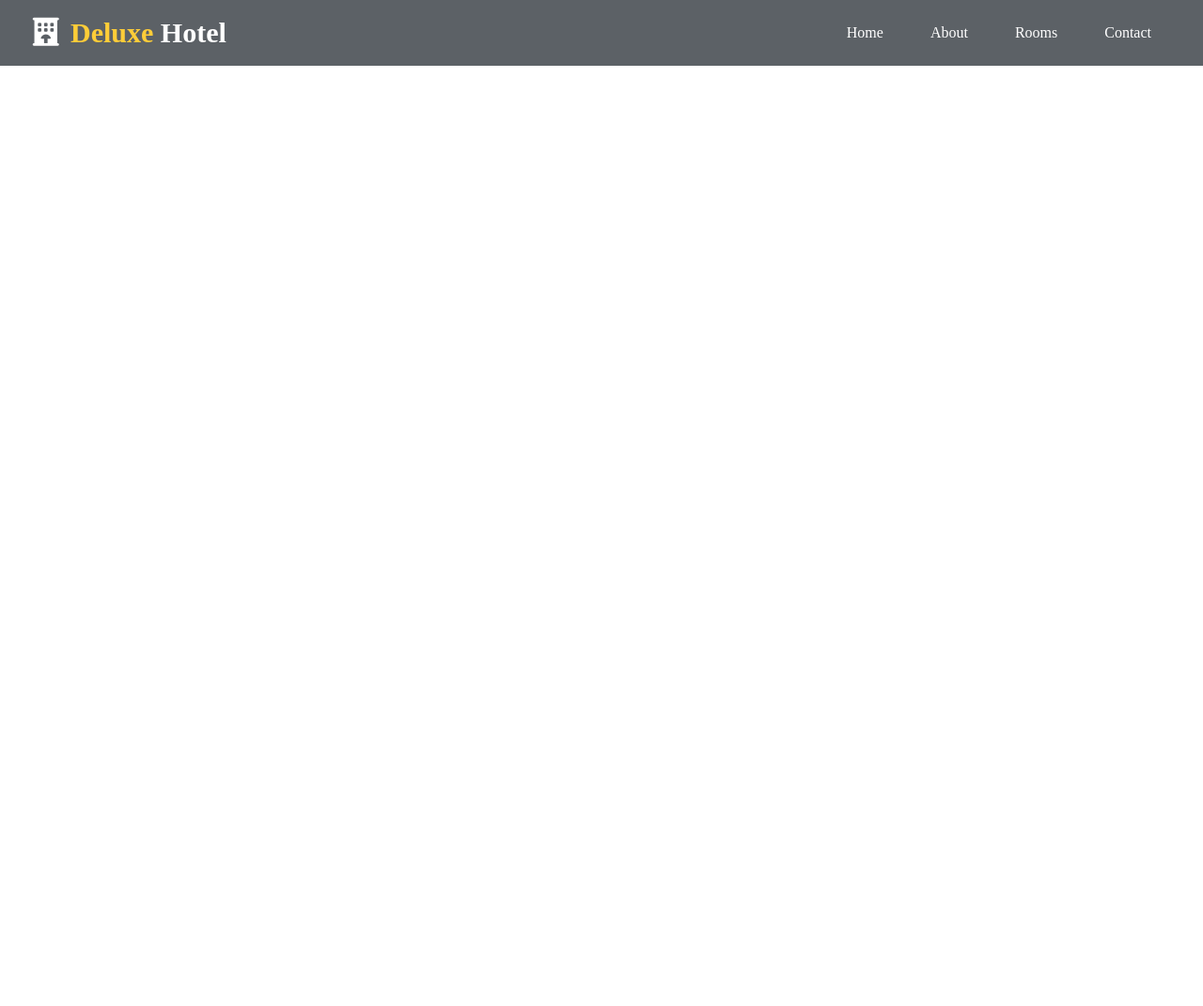
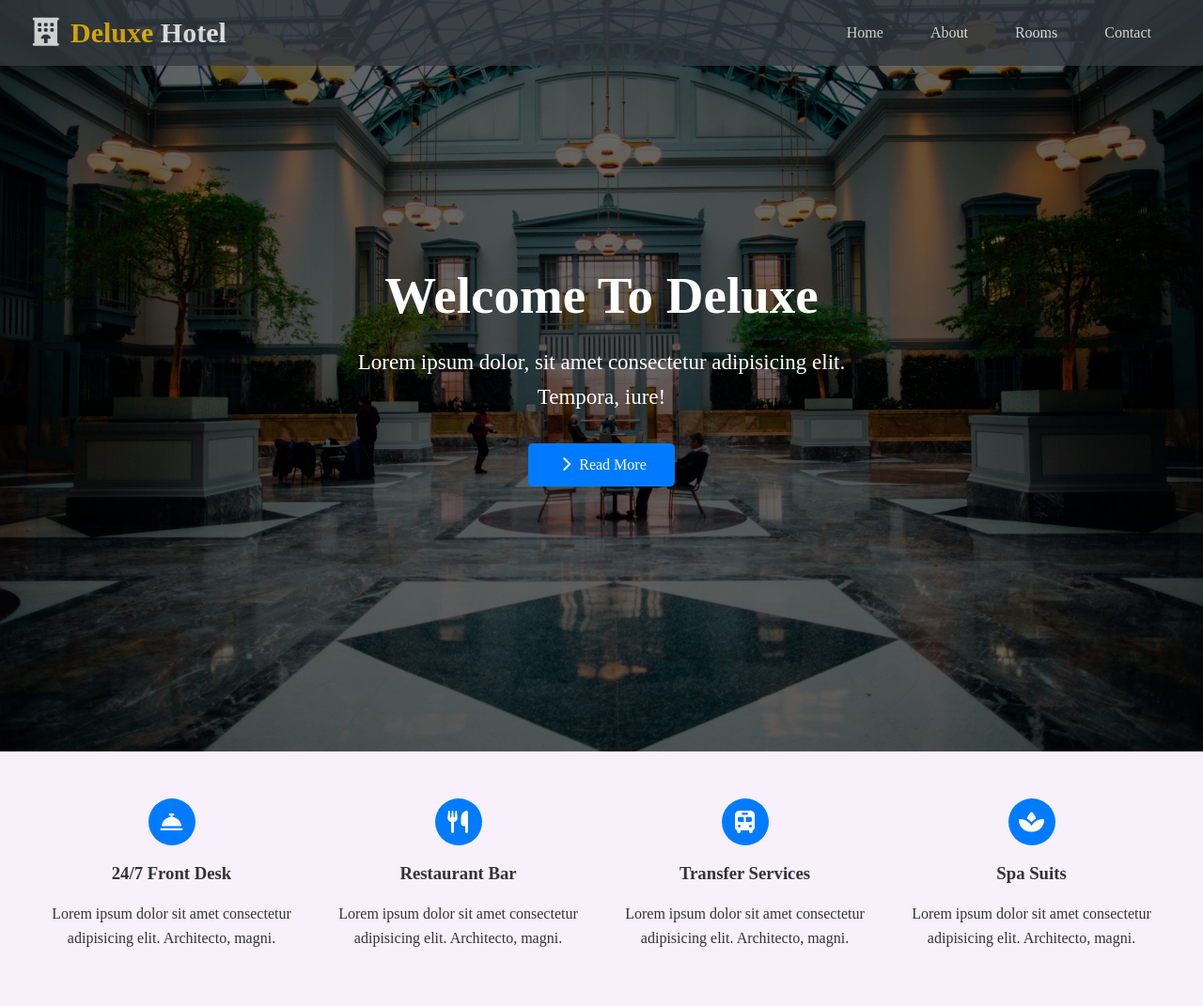
Before and after one commit to serhanbasozmen/fullstack-web-bootcamp, a plain HTML site: page 01-html-css/hotel-site/index.html in a window 1280 px wide. Shown: the whole page at 94% size. Before the commit the page ends 800 px from the top, so only its background shows below. Drawn offline with Linux system fonts and the light colour scheme; a web font is replaced by a local one.

Commit message:
feat: add services section and fix icon styling

```diff
--- a/01-html-css/hotel-site/css/style.css
+++ b/01-html-css/hotel-site/css/style.css
@@ -86,3 +86,71 @@ img {
 .navbar span {
   color: var(--warning);
 }
+
+/* header */
+
+.main-header {
+  background-image: url(../img/bg-1.jpeg);
+  background-repeat: no-repeat;
+  background-size: cover;
+  background-position: center;
+  height: 100vh;
+  color: #fff;
+  position: relative;
+}
+
+.main-header .content {
+  display: flex;
+  flex-direction: column;
+  align-items: center;
+  justify-content: center;
+  text-align: center;
+  height: 100%;
+}
+
+.main-header::before {
+  content: "";
+  position: absolute;
+  top: 0;
+  left: 0;
+  width: 100%;
+  height: 100%;
+  background: rgba(0, 0, 0, 0.6);
+}
+
+.main-header * {
+  z-index: 5;
+}
+
+.main-header .content h1 {
+  font-size: 5.5rem;
+}
+
+.main-header .content p {
+  font-size: 2.3rem;
+  max-width: 60rem;
+  margin: 2rem 0 3rem;
+}
+
+/* icons */
+
+.icons {
+  padding: 30px;
+}
+.icons h3 {
+  font-weight: 400px;
+  margin-bottom: 15px;
+}
+
+.icons i {
+  display: inline-flex;
+  background-color: var(--primary);
+  color: #fff;
+  padding: 1rem;
+  border-radius: 50%;
+  margin-bottom: 1.5rem;
+  align-items: center;
+  justify-content: center;
+  width: 5rem;
+  height: 5rem;
+}
--- a/01-html-css/hotel-site/css/utils.css
+++ b/01-html-css/hotel-site/css/utils.css
@@ -113,4 +113,17 @@
 }
 
 /* flex items */
+
+.flex-items {
+  display: flex;
+  justify-content: center;
+  text-align: center;
+  height: 100%;
+}
+
+.flex-items > div {
+  padding: 20px;
+  flex-basis: 100%;
+}
+
 /* flex grid */
--- a/01-html-css/hotel-site/index.html
+++ b/01-html-css/hotel-site/index.html
@@ -29,6 +29,65 @@
           </ul>
         </nav>
       </div>
+      <div class="content">
+        <h1>Welcome To Deluxe</h1>
+        <p>
+          Lorem ipsum dolor, sit amet consectetur adipisicing elit. Tempora,
+          iure!
+        </p>
+        <a href="" class="btn btn-primary">
+          <i class="fa-solid fa-chevron-right"></i>
+          Read More
+        </a>
+      </div>
     </header>
+
+    <main>
+      <!-- services -->
+      <section id="services" class="icons bg-light">
+        <div class="flex-items">
+          <div>
+            <i class="fa-solid fa-bell-concierge fa-xl"></i>
+            <div>
+              <h3>24/7 Front Desk</h3>
+              <p>
+                Lorem ipsum dolor sit amet consectetur adipisicing elit.
+                Architecto, magni.
+              </p>
+            </div>
+          </div>
+          <div>
+            <i class="fa-solid fa-utensils fa-xl"></i>
+            <div>
+              <h3>Restaurant Bar</h3>
+              <p>
+                Lorem ipsum dolor sit amet consectetur adipisicing elit.
+                Architecto, magni.
+              </p>
+            </div>
+          </div>
+          <div>
+            <i class="fa-solid fa-bus fa-xl"></i>
+            <div>
+              <h3>Transfer Services</h3>
+              <p>
+                Lorem ipsum dolor sit amet consectetur adipisicing elit.
+                Architecto, magni.
+              </p>
+            </div>
+          </div>
+          <div>
+            <i class="fa-solid fa-spa fa-xl"></i>
+            <div>
+              <h3>Spa Suits</h3>
+              <p>
+                Lorem ipsum dolor sit amet consectetur adipisicing elit.
+                Architecto, magni.
+              </p>
+            </div>
+          </div>
+        </div>
+      </section>
+    </main>
   </body>
 </html>
```
